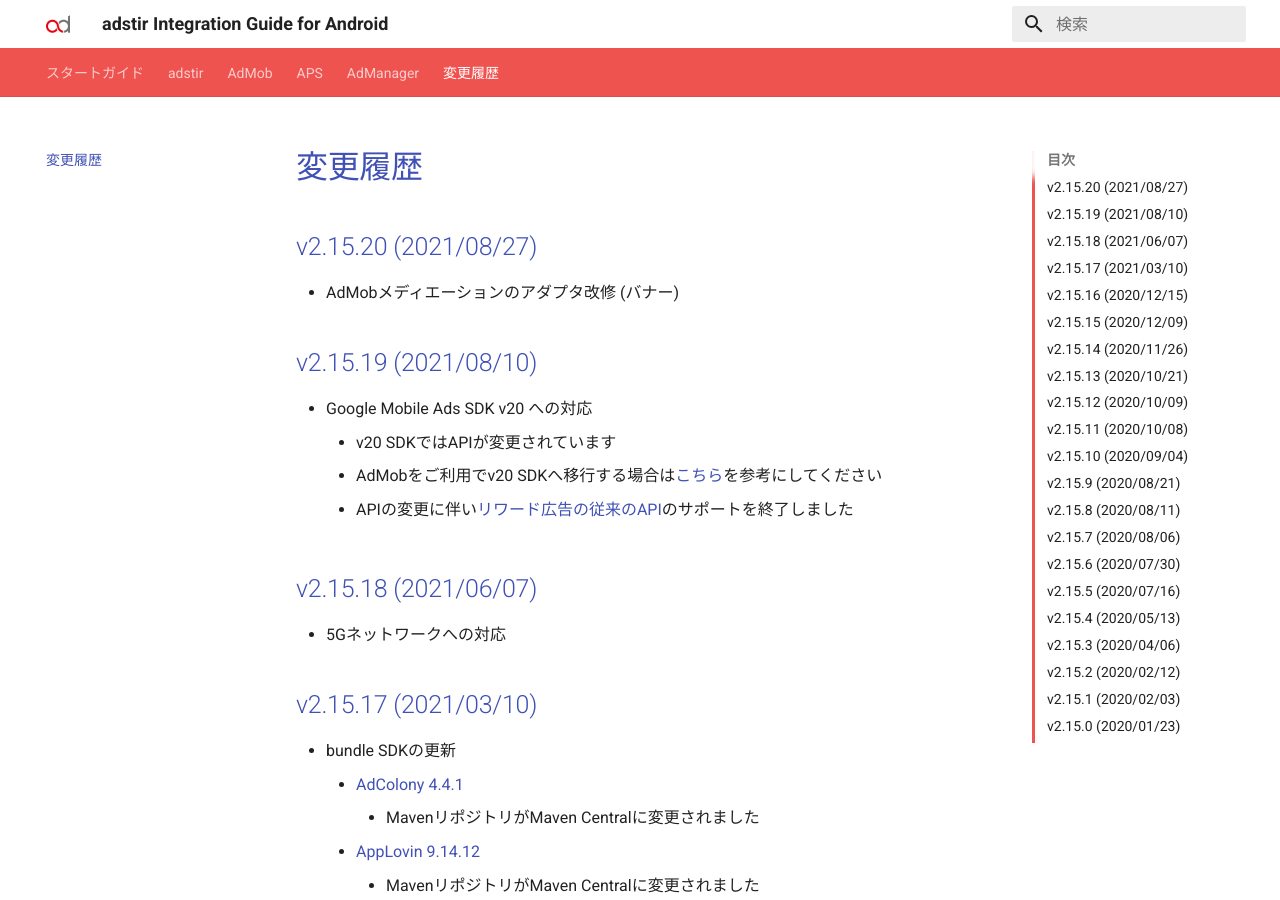
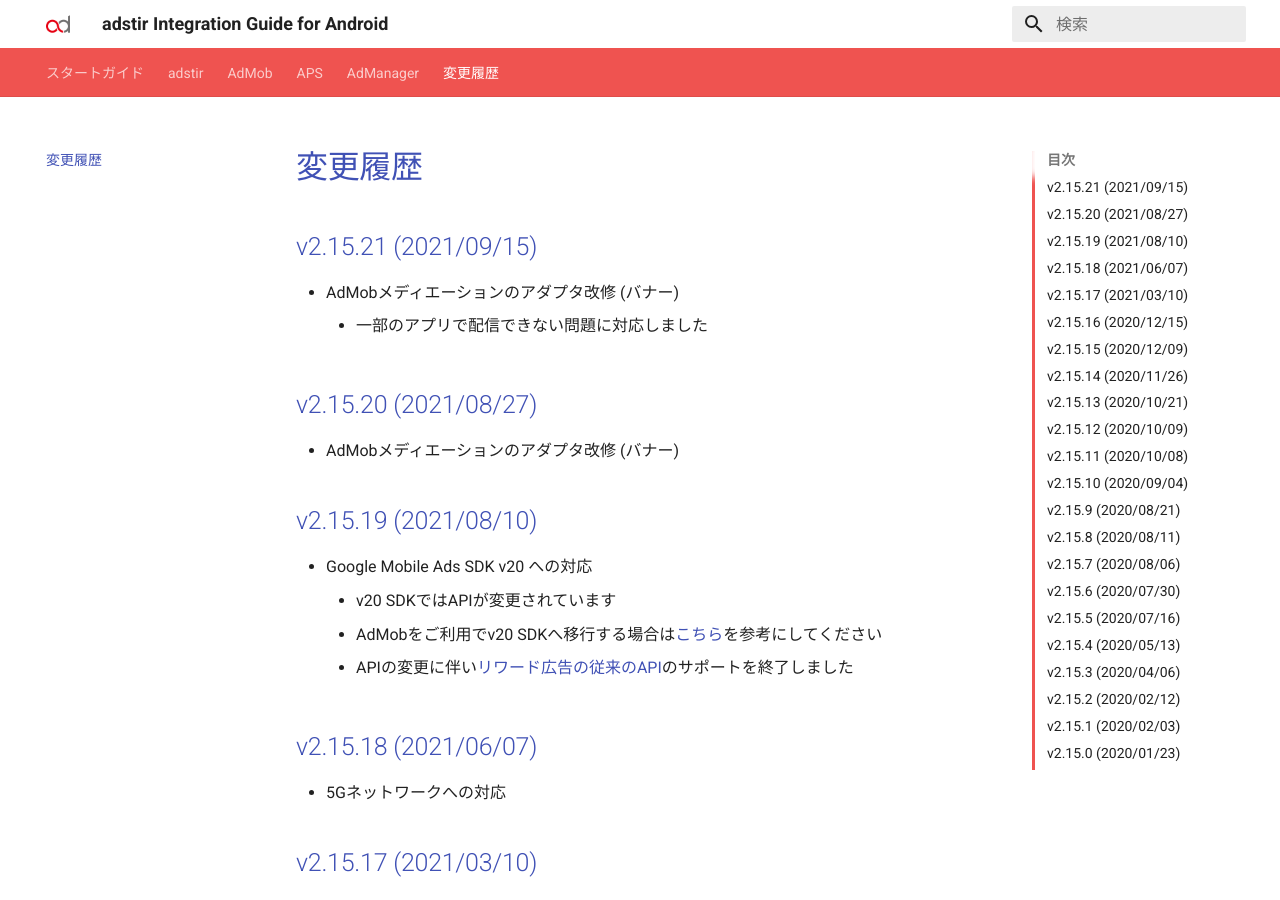
Before and after one commit to united-adstir/android-sdk-docs, an MkDocs documentation site: the page built from docs/changelog.md, in a window 1280 px wide and 900 px high. Built offline with MkDocs 1.6.1 and Material for MkDocs 9.7.7, drawn with Linux system fonts in a browser that asks for light colours; the version menu is left out.

Commit message:
v2.15.21

```diff
--- a/docs/changelog.md
+++ b/docs/changelog.md
@@ -1,4 +1,8 @@
 # 変更履歴
+## v2.15.21 (2021/09/15)
+
+- AdMobメディエーションのアダプタ改修 (バナー)
+    - 一部のアプリで配信できない問題に対応しました
 
 ## v2.15.20 (2021/08/27)
 
--- a/mkdocs.yml
+++ b/mkdocs.yml
@@ -18,7 +18,7 @@
 extra:
   language: 'jp'
   version:
-    adstir: 2.15.19
+    adstir: 2.15.21
     adcolony: 4.4.1
     adcorsa: 2.0.0
     applovin: 9.14.12
```
